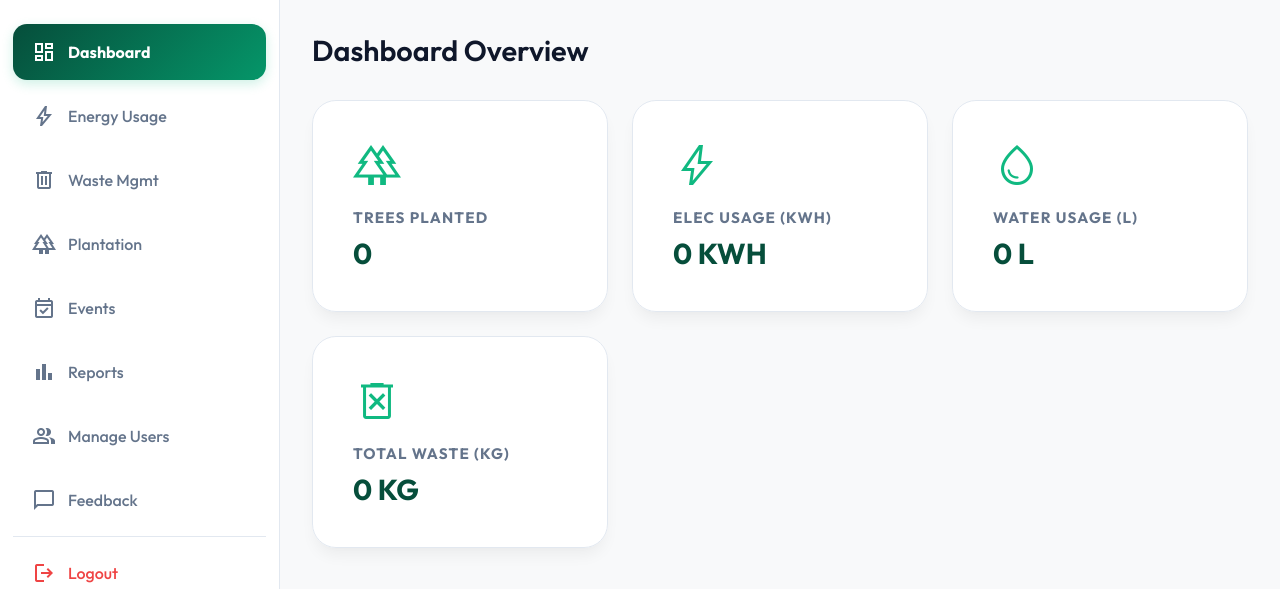
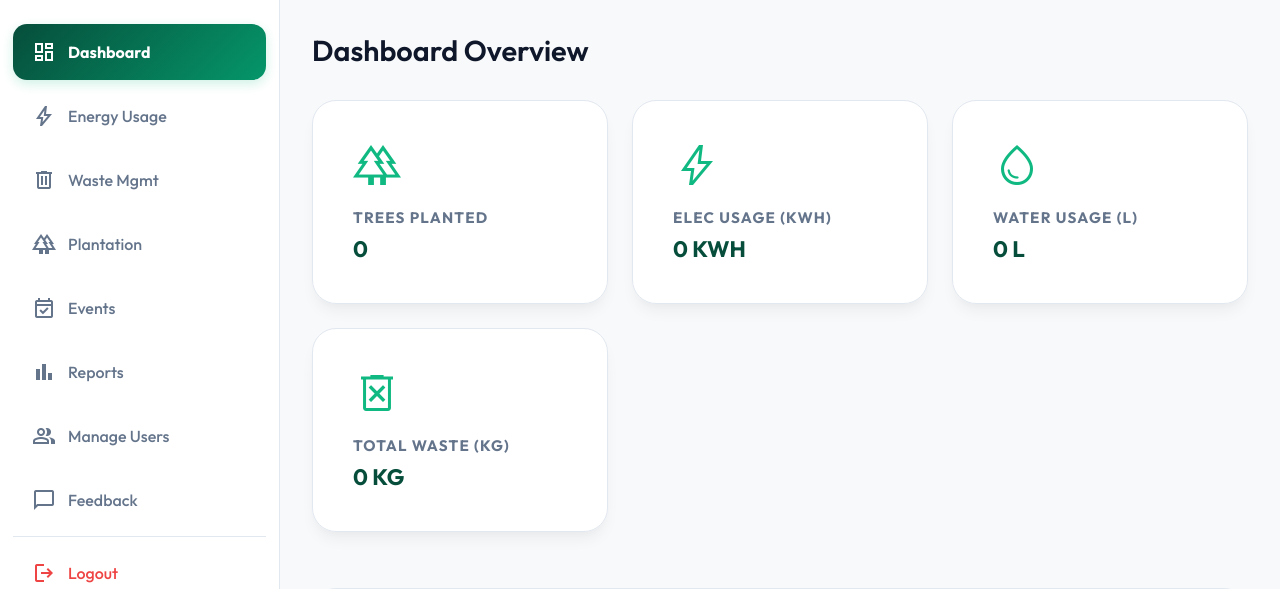
Before and after one commit to Ajitha0005/green-campus-mgmt, a PHP site: page /dashboard.php in a window 1280 px wide. Shown: the part 80-669 px from the top of the page. Run offline with PHP 8.4, Linux system fonts and the light colour scheme; a user stored in the database is signed in; data comes from the database, SQL or seed files in the repository; data that the repository does not hold is empty.

Commit message:
Reduce font size of metric cards

```diff
--- a/assets/css/style.css
+++ b/assets/css/style.css
@@ -68,7 +68,7 @@ a { text-decoration: none; color: inherit; }
 .card:hover::before { opacity: 1; }
 .card-icon { font-size: 3rem; color: var(--primary-green); margin-bottom: 1.2rem; }
 .card-title { font-size: 0.95rem; color: var(--text-muted); font-weight: 700; text-transform: uppercase; letter-spacing: 1.2px; }
-.card-value { font-size: 1.8rem; font-weight: 800; color: var(--dark-green); margin-top: 0.5rem; font-family: 'Outfit', sans-serif; }
+.card-value { font-size: 1.4rem; font-weight: 800; color: var(--dark-green); margin-top: 0.5rem; font-family: 'Outfit', sans-serif; }
 
 /* Form Components */
 .form-card { background: var(--card-bg); border-radius: var(--radius-card); padding: 2.5rem; border: 1px solid var(--border-color); max-width: 700px; margin: 0 auto 2rem; box-shadow: var(--shadow-soft); }
```
